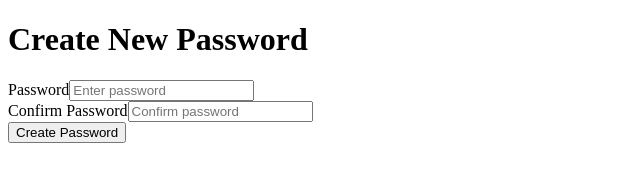
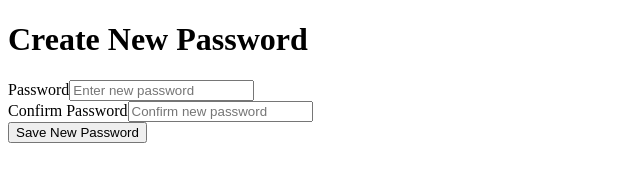
Before and after one commit to izalu99/Vendora, a React (Vite) app in the folder frontend/: page /create-new-password in a window 1280 px wide. Shown: the top 193 px of the page, without its empty margins (0-640 px from the left). Built offline with nearby package versions, Linux system fonts and the light colour scheme; what simple-zustand-devtools would draw is missing.

Commit message:
CreatePassword to change password created

```diff
--- a/frontend/src/views/auth/CreatePassword.jsx
+++ b/frontend/src/views/auth/CreatePassword.jsx
@@ -1,27 +1,67 @@
 
+import { useState } from "react"
+import { useSearchParams } from "react-router-dom"
+import apiInstance from "../../utils/axios"
+import { useNavigate } from "react-router-dom"
+const CreatePassword = () => {
+  const [password, setPassword] = useState('')
+  const [confirmPassword, setConfirmPassword] = useState('')
+  const [searchParam] = useSearchParams()
+  const otp = searchParam.get('otp')
+  const uidb64 = searchParam.get('uidb64')
+  const navigate = useNavigate()
 
-const CreatePassword = () => {
+  const handlePasswordSubmit = async(e) => {
+    e.preventDefault()
+    console.log('Password', password);
+    console.log('confirmPassword',  confirmPassword);
+    if(password !== confirmPassword){
+      alert('Passwords do not match')
+    }
+    else{
+      const formData = new FormData()
+      formData.append('password', password)
+      formData.append('otp', otp)
+      formData.append('uidb64', uidb64)
+      try{
+        await apiInstance.post(`user/password-change/`, formData).then((res) => {
+          console.log(res.data);
+          alert('Password changed successfully.')
+          navigate('/login')
+
+        })
+      } catch(error){
+        alert('An error occurred while trying to change password. Please try again')
+        console.log(error)
+      }
+    }
+  }
+
   return (
     <div>
         <h1>Create New Password</h1>
-        <form>
+        <form onSubmit={handlePasswordSubmit}>
             <div>
                 <label htmlFor="password">Password</label>
                 <input
                 type="password"
                 id="password"
-                placeholder="Enter password"
-                autoComplete='off'/>
+                placeholder="Enter new password"
+                autoComplete='off'
+                value = {password}
+                onChange = {(e) => setPassword(e.target.value)}/>
             </div>
             <div>
                 <label htmlFor="confirm-password">Confirm Password</label>
                 <input
                 type="password"
                 id="confirm-password"
-                placeholder="Confirm password"
-                autoComplete='off'/>
+                placeholder="Confirm new password"
+                autoComplete='off'
+                value = {confirmPassword}
+                onChange = {(e) => setConfirmPassword(e.target.value)}/>
             </div>
-            <button type="submit">Create Password</button>
+            <button type="submit">Save New Password</button>
 
         </form>
 
--- a/frontend/src/views/auth/ForgotPassword.jsx
+++ b/frontend/src/views/auth/ForgotPassword.jsx
@@ -1,11 +1,11 @@
 import { useState } from 'react'
 import { Link } from 'react-router-dom';
 import apiInstance  from '../../utils/axios';
-import { useNavigate } from 'react-router-dom';
+
 
 const ForgotPassword = () => {
     const [email, setEmail] = useState('')
-    const navigate = useNavigate()
+
 
     const handleSubmit =  async() => {
         if(!email){
@@ -16,7 +16,7 @@ const ForgotPassword = () => {
             .then((res) => {
                 alert('An email has been sent to you to reset and change your password.')
                 //console.log(res)
-                navigate('/create-new-password')
+
             })
         } catch (error){
             alert('Email not found. Please enter a valid email.')
```
Also changed, not shown: 2 other files (tests, documents, lock files or other folders).
